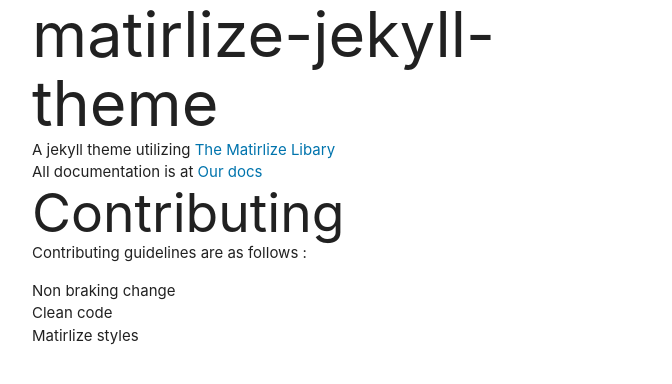
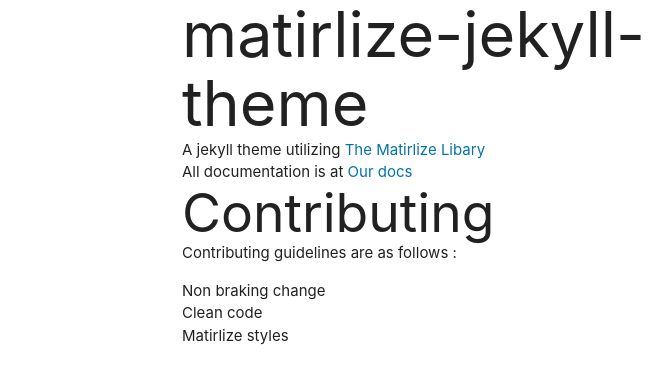
Before and after one commit to godalming123/matirlize-jekyll-theme, a Jekyll site: the page built from README.md, in a window 1280 px wide. Shown: the top 384 px of the page, without its empty margins (208-880 px from the left). Built offline with Jekyll 4.4.1, drawn with Linux system fonts in a browser that asks for light colours; nearby versions of some CDN libraries; our own code applies the rules of GitHub Pages for plain Markdown files.

Commit message:
add option for sidenav width as well as diabling sidebar in config

```diff
--- a/_config.yml
+++ b/_config.yml
@@ -3,3 +3,5 @@
 
 accent-color: 26a69a #hex color value
 faded-accent-color: 1d8c81 #hex color value this is used for background when app is launching
+
+sidenav-width: 0px; # set to 300px for a enabled sidebar or 0 to diable the sidebar
--- a/_sass/sidebar.scss
+++ b/_sass/sidebar.scss
@@ -24,10 +24,14 @@
   }
 }
 
+.sidenav {
+  width: --sidenav-width;
+}
+
 //sidebar opens
 @media (min-width: 992px) {
   body {
-    padding-right: 300px;
+    padding-right: --sidenav-width;
   }
   .sidenav {
     box-shadow: none;
--- a/assets/css/style.scss
+++ b/assets/css/style.scss
@@ -3,5 +3,7 @@
 
 :root {
     --accent-clr: #{{ site.accent-color }};
+    --sidenav-width: 0px; /* revert width in case sidenav-width is not defined in config*/
+    --sidenav-width: {{ site.sidenav-width }};
 }
 @import "styles.scss";
```
